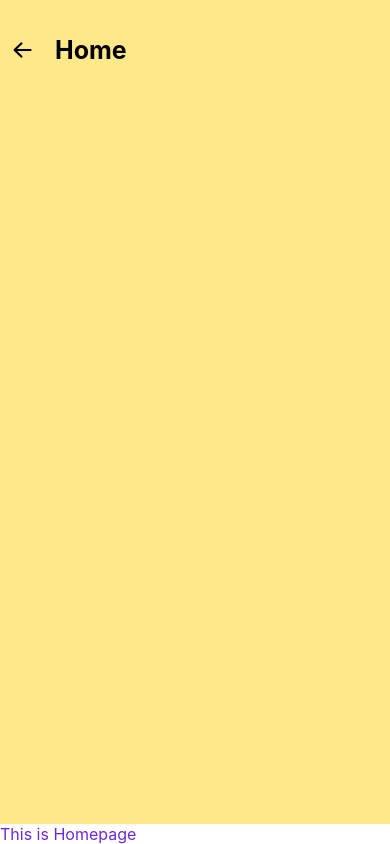
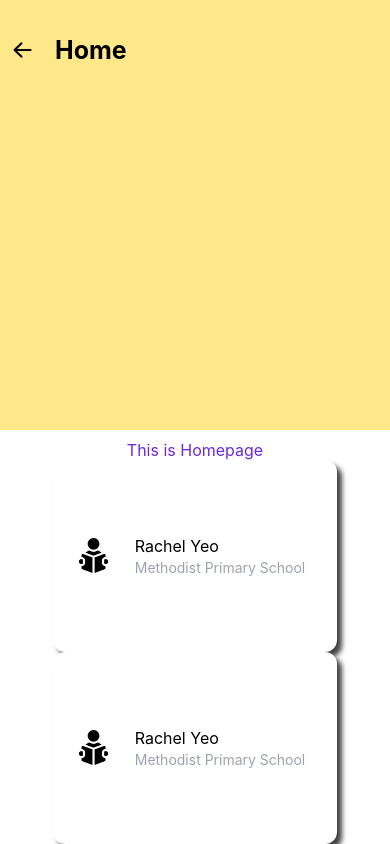
Before and after one commit to jiwon525/GoGetKids, a React Native app: screen /Home in a window 390 px wide. Built offline with nearby package versions, Linux system fonts and the light colour scheme.

Commit message:
home page

```diff
--- a/App.js
+++ b/App.js
@@ -1,6 +1,7 @@
 import React from 'react';
 import AccountScreen from './src/Name/AccountScreen';
 import HomeScreen from './src/Name/HomeScreen';
+import Card from './src/components/Card';
 //import { NavigationContainer } from "@react-navigation/native";
 //import TabNavigator from "./src/navigators/TabNavigator";
 
--- a/src/Name/HomeScreen.js
+++ b/src/Name/HomeScreen.js
@@ -6,14 +6,17 @@ import {
     ProfileContainer, BottomContainer,
 } from '../components/styles';
 import ProfileTop from '../components/ProfileTop';
-
+import Card from '../components/Card';
 
 const HomeScreen = () => {
     return (
         <StyledContainer>
             <ProfileTop />
-            <NormText>This is Homepage</NormText>
-
+            <InnerContainer>
+                <NormText>This is Homepage</NormText>
+                <Card />
+                <Card />
+            </InnerContainer>
         </StyledContainer>
 
     );
--- /dev/null
+++ b/src/components/Card.js
@@ -0,0 +1,122 @@
+import { StyleSheet, Text, View, Dimensions, TouchableOpacity, Image } from "react-native";
+import React from "react";
+
+import {
+    Colors,
+} from '../components/styles';
+
+export default function Card() {
+    return (
+        <TouchableOpacity style={styles.container}>
+            <TouchableOpacity style={styles.logoContainer}>
+                <Image
+                    resizeMode="contain" source={require('../assets/student.png')}
+                    style={styles.logImage}
+                />
+            </TouchableOpacity>
+
+            <View style={styles.textContainer}>
+                <Text style={styles.jobName} numberOfLines={1}>
+                    Rachel Yeo
+                </Text>
+
+                <Text style={styles.jobType}>Methodist Primary School</Text>
+            </View>
+        </TouchableOpacity>
+    );
+}
+
+const styles = StyleSheet.create({
+    mainContainer: {
+        alignItems: "center",
+    },
+    container: {
+        flex: 1,
+        justifyContent: "space-between",
+        alignItems: "center",
+        flexDirection: "row",
+        padding: 16,
+        borderRadius: 12,
+        backgroundColor: Colors.plain,
+        shadowColor: '#000',
+        shadowOffset: {
+            width: 5,
+            height: 5,
+        },
+        shadowOpacity: 0.75,
+        shadowRadius: 5,
+        elevation: 9,
+    },
+    logoContainer: {
+        width: 50,
+        height: 50,
+        backgroundColor: Colors.plain,
+        borderRadius: 16,
+        justifyContent: "center",
+        alignItems: "center",
+    },
+    logImage: {
+        width: "70%",
+        height: "70%",
+    },
+    textContainer: {
+        flex: 1,
+        marginHorizontal: 16,
+    },
+    jobName: {
+        fontSize: 16,
+        //fontFamily: "DMBold",
+        color: Colors.night,
+    },
+    jobType: {
+        fontSize: 14,
+        //fontFamily: "DMRegular",
+        color: Colors.darkLight,
+        marginTop: 3,
+        textTransform: "capitalize",
+    },
+    cardContainer: {
+        backgroundColor: Colors.primary,
+        width: Dimensions.get('window').width * 0.9,
+        height: 100,
+        borderRadius: 10,
+        padding: 10,
+        marginTop: 20,
+        shadowColor: '#000',
+        shadowOffset: {
+            width: 5,
+            height: 5,
+        },
+        shadowOpacity: 0.75,
+        shadowRadius: 5,
+        elevation: 9,
+    },
+    iconContainer: {
+        backgroundColor: Colors.plain,
+        width: 45,
+        height: 45,
+        borderRadius: 10,
+        justifyContent: "center",
+        alignItems: "center",
+    },
+    cardText: {
+        color: Colors.night,
+        fontWeight: "400",
+        fontSize: 16,
+        marginVertical: 18,
+    },
+    cardTextSmall: {
+        color: Colors.night,
+        fontSize: 16,
+    },
+
+});
+/*    cardTextTwo: {
+        borderBottomColor: Colors.darkLight,
+        color: Colors.darkLight,
+        fontWeight: "bold",
+        fontSize: 18,
+        borderBottomWidth: 1,
+        marginBottom: 3,
+    }, this is to show a form of 'underline' to the component
+*/
--- a/src/components/ProfileTop.js
+++ b/src/components/ProfileTop.js
@@ -13,7 +13,6 @@ const ProfileTop = () => {
                 <BackIcon>
                     <AntDesign name="arrowleft" size={24} color="black" />
                 </BackIcon>
-
                 <PageTitle>Home</PageTitle>
             </AlignRow>
         </View>
--- a/src/components/styles.js
+++ b/src/components/styles.js
@@ -54,7 +54,6 @@ export const LeftIcon = styled.View`
     position:absolute;
     z-index: 1;
 `;
-
 
 export const AlignRow = styled.View`
     flex-direction: row;
```
Also changed, not shown: src/assets/student.png (added).
